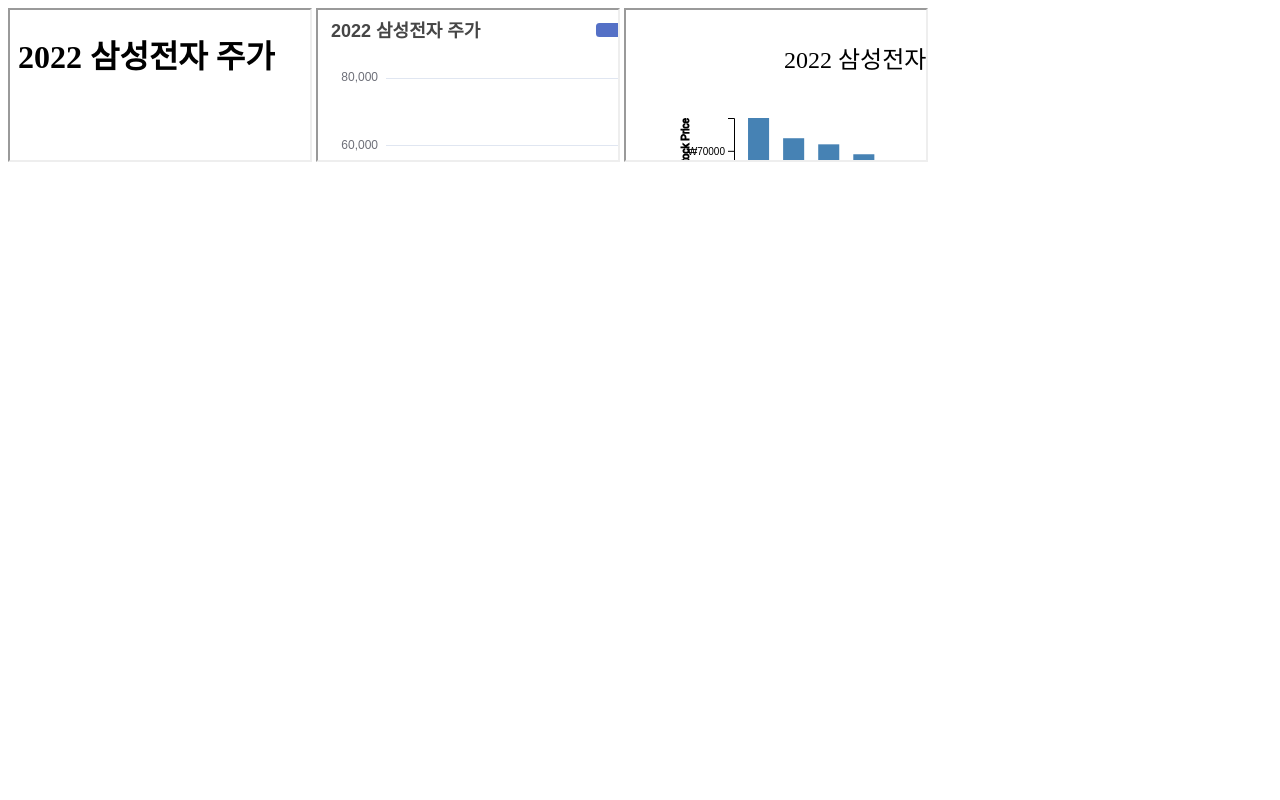
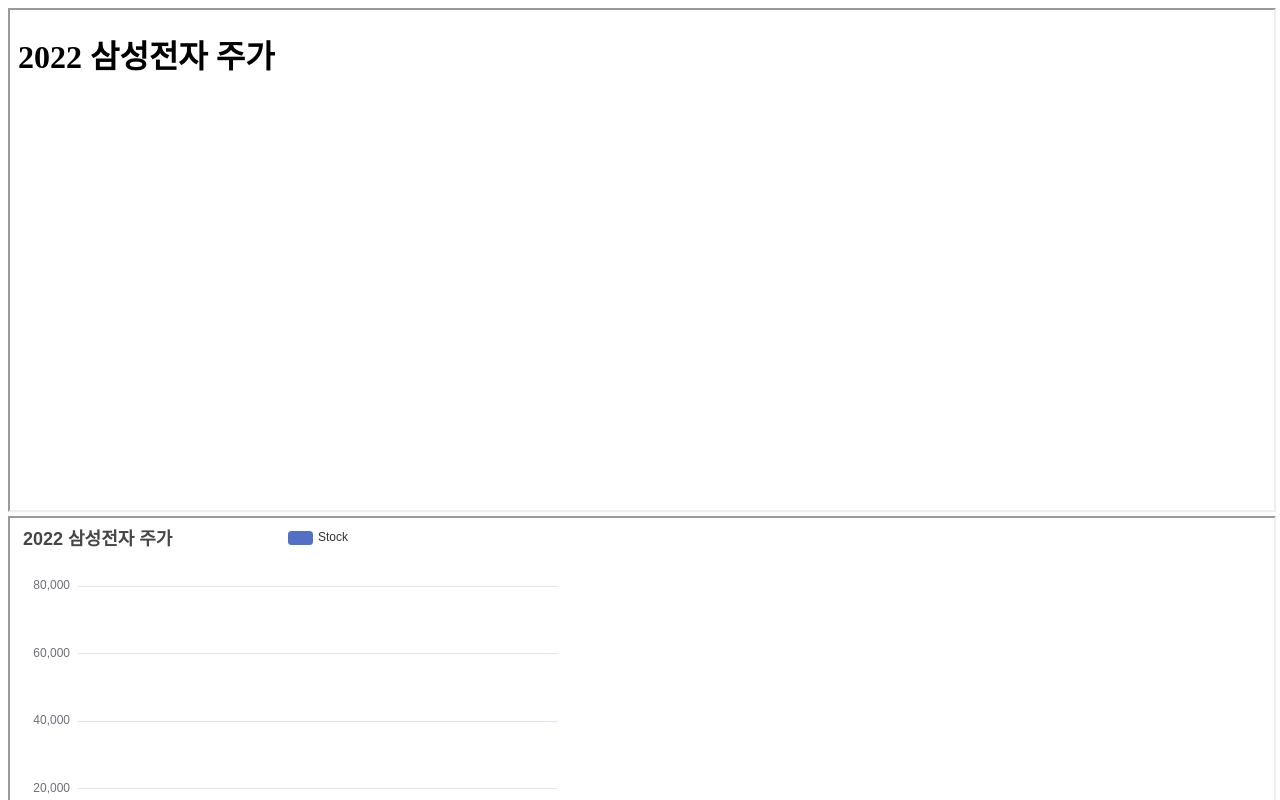
Before and after one commit to Aestura/Aestura1.gitnub.io, a plain HTML site: page index.html in a window 1280 px wide. Shown: the top 800 px of the page. Drawn offline with nearby package versions, Linux system fonts and the light colour scheme.

Commit message:
Update index.html

```diff
--- a/index.html
+++ b/index.html
@@ -8,7 +8,10 @@
         <frame src = "chart2.html"></frame>
         <frame src = "chart4.html"></frame>
 </frameset> -->
-<iframe src = "./chart/chart.html">a</iframe>
-<iframe src = "./chart/chart2.html">a</iframe>
-<iframe src = "./chart/chart5.html">a</iframe>
+<iframe src = "./chart/chart.html" width="100%" height="500px">a</iframe>
+<!-- chartjs 사용 -->
+<iframe src = "./chart/chart2.html" width="100%" height="500px">a</iframe>
+<!-- echart 사용 -->
+<iframe src = "./chart/chart5.html" width="100%" height="500px">a</iframe>
+<!-- d3 사용 -->
 </html>
```
